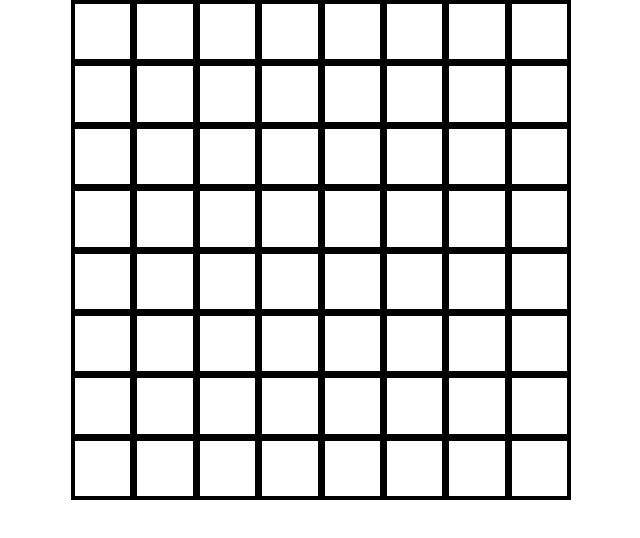
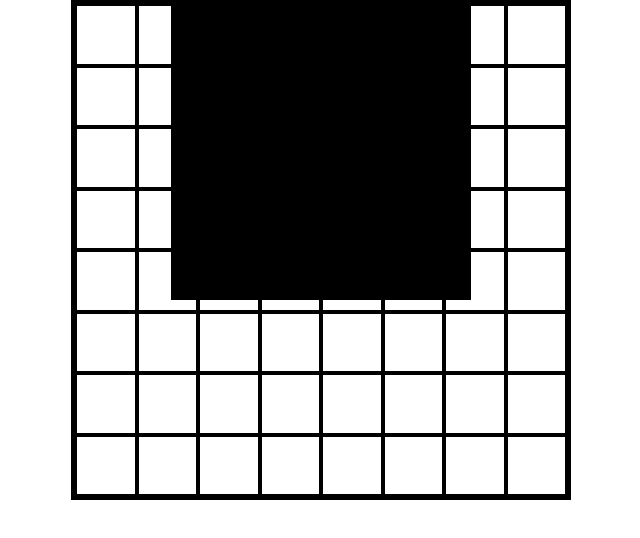
Before and after one commit to ItsWakana/knight-travails, a website built with webpack: page dist/index.html in a window 1280 px wide. Shown: the whole page, without its empty margins (319-959 px from the left). Built offline with Linux system fonts and the light colour scheme.

Commit message:
made adjustments to overlay

```diff
--- a/src/DOM.js
+++ b/src/DOM.js
@@ -55,6 +55,7 @@ export class Grid {
             this.coordinateModal(box, coordinate, container);
         });
     }
+
     coordinateModal(container, coordinate, gridContainer) {
         const modal = document.createElement('div');
         modal.className = 'modal';
--- a/src/style.css
+++ b/src/style.css
@@ -16,16 +16,16 @@ body {
     display: flex;
     width: 500px;
     height: 500px;
-    background-color: black;
+    /* background-color: black; */
     border: solid 4px black;
-    gap: 7px;
+    /* gap: 7px; */
 }
 
 .container .row {
     flex-grow: 1;
     display: flex;
     flex-direction: column;
-    gap: 7px;
+    /* gap: 7px; */
     height: 100%;
     width: 5px;
 }
@@ -35,7 +35,8 @@ body {
     align-items: center;
     justify-content: center;
     font-weight: bold;
-    background-color: white;
+    border: solid 2px black;
+    /* background-color: white; */
     width: 100%;
     height: 100%;
     position: relative;
@@ -48,7 +49,7 @@ body {
 .modal {
     text-align: center;
     background-color: white;
-    padding: 15px;
+    padding: 7px;
     position: absolute;
     left: -120px;
     top: 50px;
@@ -70,6 +71,7 @@ body {
     background-color: black;
     border: solid 4px black;
     position: absolute;
+    z-index: 2;
     /* visibility: hidden; */
 }
 
```
Also changed, not shown: dist/bundle.js.
